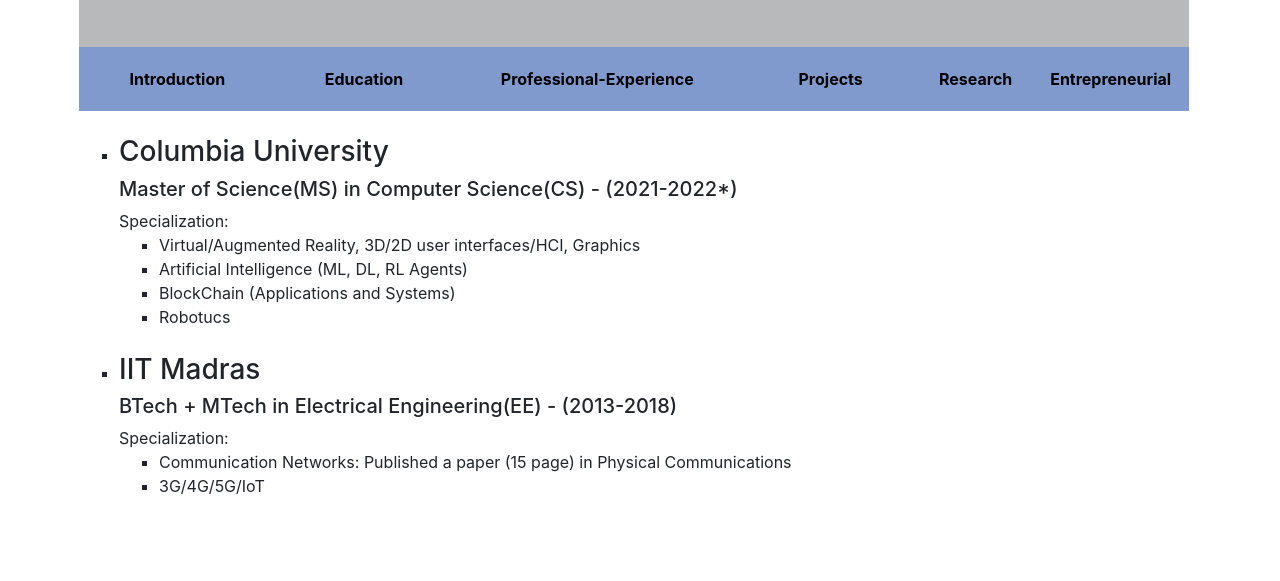
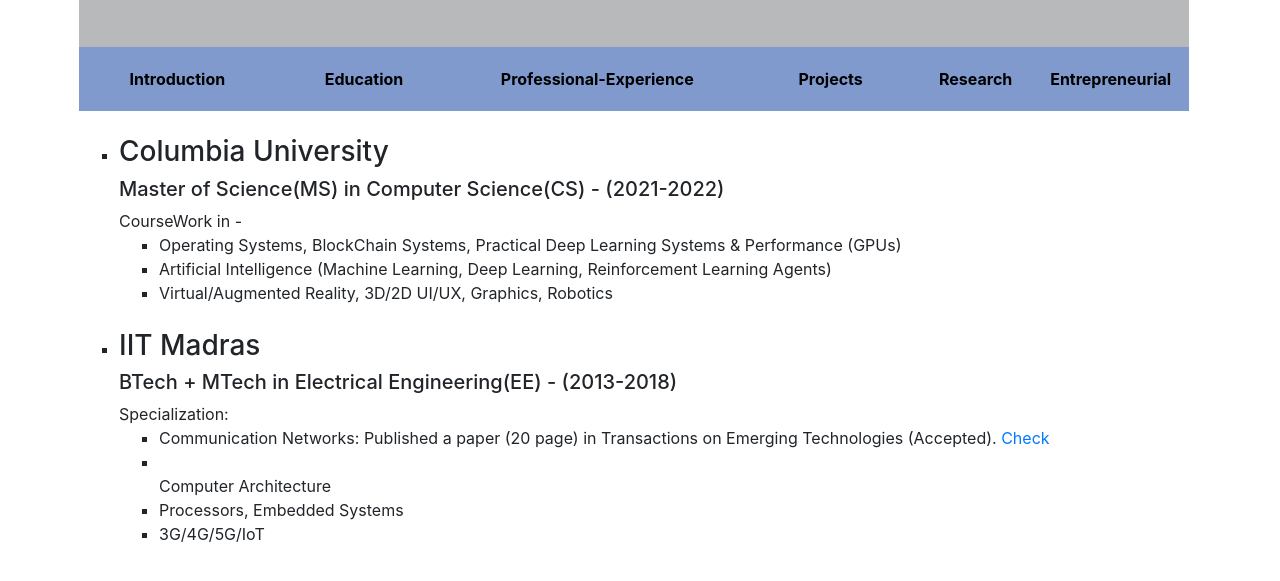
Before and after one commit to Satwik290896/Education, a plain HTML site: page index.html in a window 1280 px wide. Shown: the part 125-706 px from the top of the page. Drawn offline with nearby package versions, Linux system fonts and the light colour scheme.

Commit message:
Update index.html

```diff
--- a/index.html
+++ b/index.html
@@ -133,13 +133,12 @@
     <ul style="list-style-type:square">
     <li>
         <h3>Columbia University</h3>
-        <h5> Master of Science(MS) in Computer Science(CS) - (2021-2022*)</h5>
-        <div>Specialization:</div>
+        <h5> Master of Science(MS) in Computer Science(CS) - (2021-2022)</h5>
+        <div>CourseWork in - </div>
         <ul style="list-style-type:square">
-            <li>Virtual/Augmented Reality, 3D/2D user interfaces/HCI, Graphics</li>
-            <li>Artificial Intelligence (ML, DL, RL Agents)</li>
-            <li>BlockChain (Applications and Systems)</li>
-            <li>Robotucs</li>
+            <li>Operating Systems, BlockChain Systems, Practical Deep Learning Systems & Performance (GPUs) </li>
+            <li>Artificial Intelligence (Machine Learning, Deep Learning, Reinforcement Learning Agents)</li>
+            <li>Virtual/Augmented Reality, 3D/2D UI/UX, Graphics, Robotics</li>
         </ul>
     </li>
     <br/>
@@ -148,7 +147,9 @@
         <h5> BTech + MTech in Electrical Engineering(EE) - (2013-2018) </h5>
         <div>Specialization:</div>
         <ul style="list-style-type:square">
-            <li>Communication Networks: Published a paper (15 page) in Physical Communications</li>
+            <li>Communication Networks: Published a paper (20 page) in Transactions on Emerging Technologies (Accepted). <a href="https://www.ee.iitm.ac.in/tgvenky/publications.html">Check</a></li>
+            <li></li>Computer Architecture</li>
+            <li>Processors, Embedded Systems</li>
             <li>3G/4G/5G/IoT</li>
         </ul>
     </li>
```
